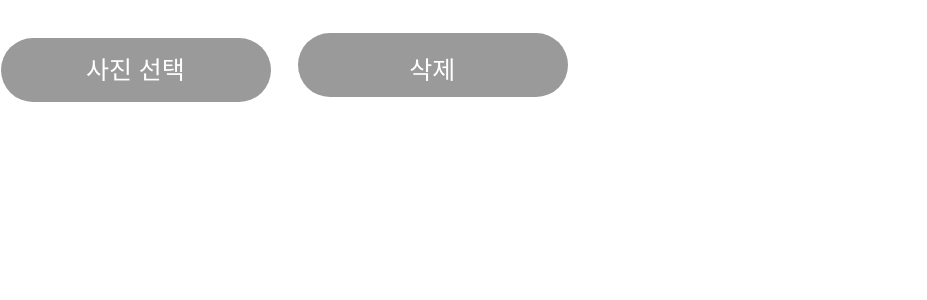
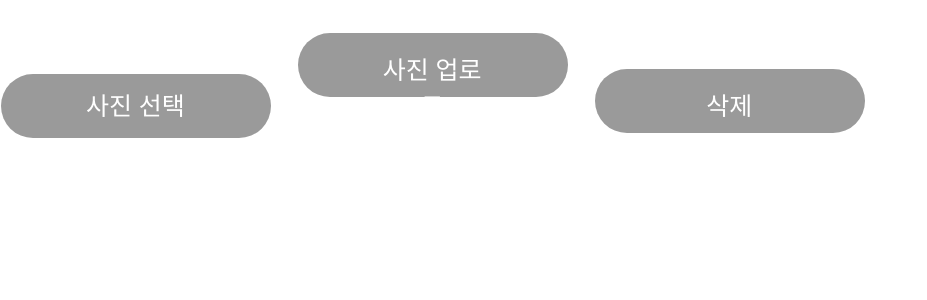
Before and after one commit to 2022-Summer-Bootcamp-Team-F/Face-Change, a React (Create React App) app in the folder frontend/: page /pictureupload in a window 1280 px wide. Shown: the top 300 px of the page, without its empty margins (0-927 px from the left). Built offline with nearby package versions, Linux system fonts and the light colour scheme.

Commit message:
feat: 업로드 버튼 추가(화면 이동 기능만 넣은 상태)

```diff
--- a/frontend/src/pages/Pictureupload.tsx
+++ b/frontend/src/pages/Pictureupload.tsx
@@ -1,7 +1,8 @@
 /* eslint-disable react/button-has-type */
-import React, {useState, useRef} from "react";
+import React, {useState} from "react";
 import styled from "styled-components";
 import imageCompression from "browser-image-compression";
+import {Link} from "react-router-dom";
 
 const Btn = styled.button`
     background-color: #9a9a9a;
@@ -63,7 +64,6 @@ const Label = styled.label`
 
 function Pictureupload() {
     const [fileImage, setFileImage] = useState("");
-    const [file, setFile] = useState(null);
 
     const saveFileImage = (e: any) => {
         setFileImage(URL.createObjectURL(e.target.files[0]));
@@ -79,7 +79,7 @@ function Pictureupload() {
 
         const options = {
             maxSizeMB: 2,
-            maxWidthOrHeight: 100
+            maxWidthOrHeight: 500
         }
 
         try {
@@ -112,6 +112,11 @@ function Pictureupload() {
                     accept="image/*"
                     onChange={handleFileOnChange} />
                     </Label>
+                    <Btn>
+                        <Link to = "/Style" style={{color: 'inherit', textDecoration: 'inherit'}}>
+                            사진 업로드
+                        </Link>
+                    </Btn>
                     <Btn onClick={() => deleteFileImage()}>삭제</Btn>
                 </div>
             </div>
```
